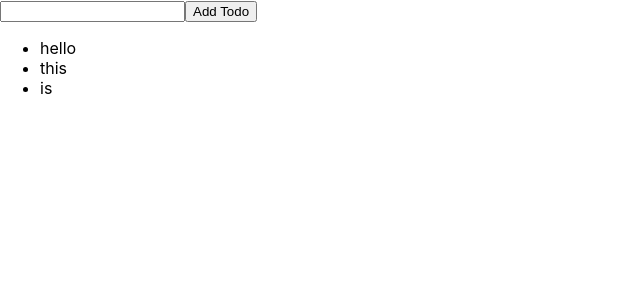
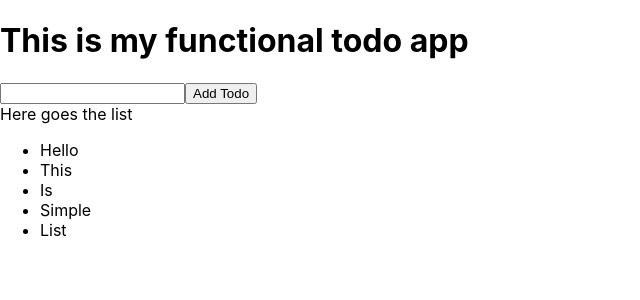
Before and after one commit to imfarhad/MyBasicTodoApp, a React (Create React App) app: page / in a window 1280 px wide. Shown: the top 300 px of the page, without its empty margins (0-640 px from the left). Built offline with nearby package versions, Linux system fonts and the light colour scheme.

Commit message:
created functional components and used state hook to add todo to the list

```diff
--- /dev/null
+++ b/src/MyFunctionalTodoApp.jsx
@@ -0,0 +1,30 @@
+import React, { useState } from "react";
+import MyFunctionalTodoList from "./MyFunctionalTodoList";
+
+const MyFunctionalTodoApp = () => {
+  const initialTodos = ["Hello", "This", "Is", "Simple", "List"];
+
+  const [todos, setTodos] = useState(initialTodos);
+
+  const onAddTodoClick = () => {
+    let todo = document.getElementById("todo").value;
+    document.getElementById("todo").value = '';
+    setTodos([...todos, todo]);
+  };
+
+  return (
+    <div>
+      <h1>This is my functional todo app</h1>
+      <input type="text" id="todo" />
+      <input
+        type="button"
+        id="addTodo"
+        value="Add Todo"
+        onClick={onAddTodoClick}
+      />
+      <MyFunctionalTodoList todos={todos} />
+    </div>
+  );
+};
+
+export default MyFunctionalTodoApp;
--- /dev/null
+++ b/src/MyFunctionalTodoList.jsx
@@ -0,0 +1,14 @@
+import React from "react";
+
+const MyFunctionalTodoList = ({ todos }) => (
+  <div>
+    <div>Here goes the list</div>
+    <ul>
+      {todos.map((item, id) => (
+        <li key={id}>{item}</li>
+      ))}
+    </ul>
+  </div>
+);
+
+export default MyFunctionalTodoList;
--- a/src/index.js
+++ b/src/index.js
@@ -2,11 +2,11 @@ import React from 'react';
 import ReactDOM from 'react-dom';
 import './index.css';
 import * as serviceWorker from './serviceWorker';
-import { MyRevisedTodoApp } from './MyRevisedTodoApp';
+import MyFunctionalTodoApp from './MyFunctionalTodoApp';
 
 ReactDOM.render(
   <React.StrictMode>
-    <MyRevisedTodoApp />
+    <MyFunctionalTodoApp />
   </React.StrictMode>,
   document.getElementById('root')
 );
```
